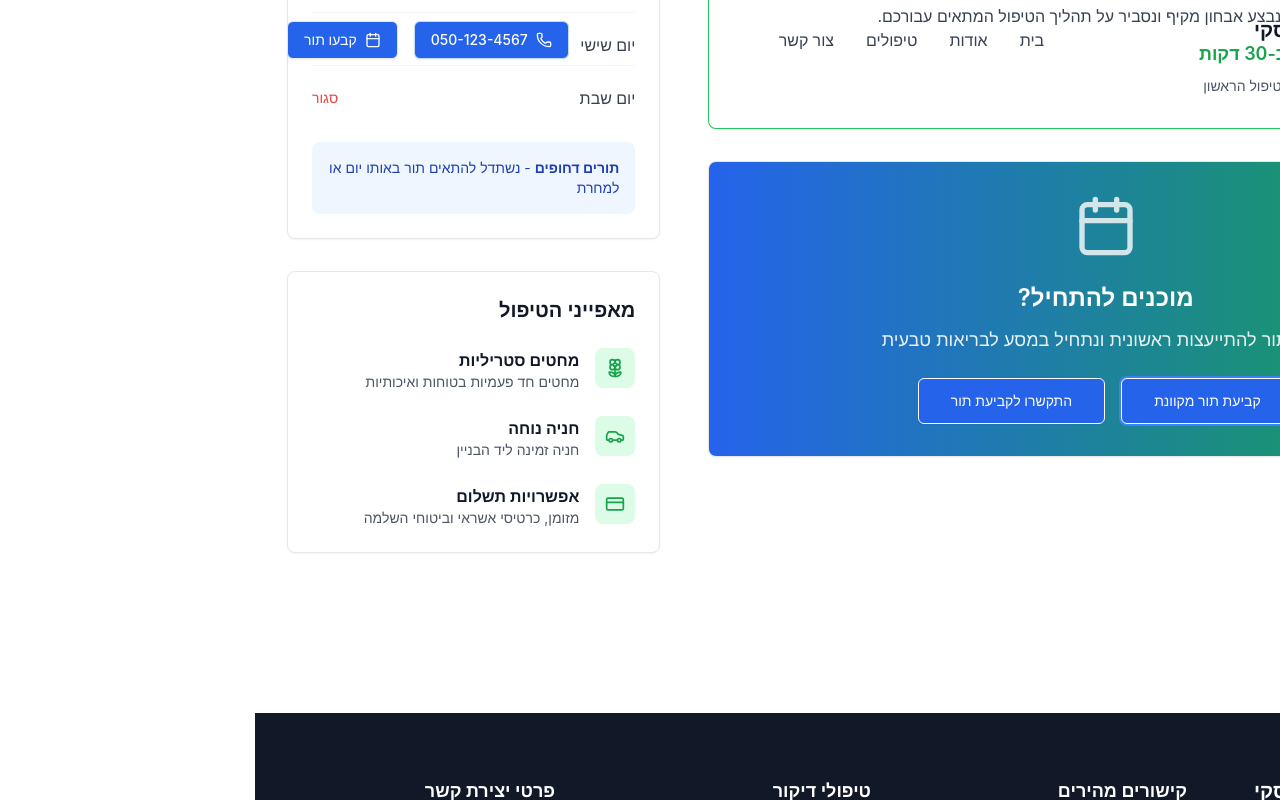
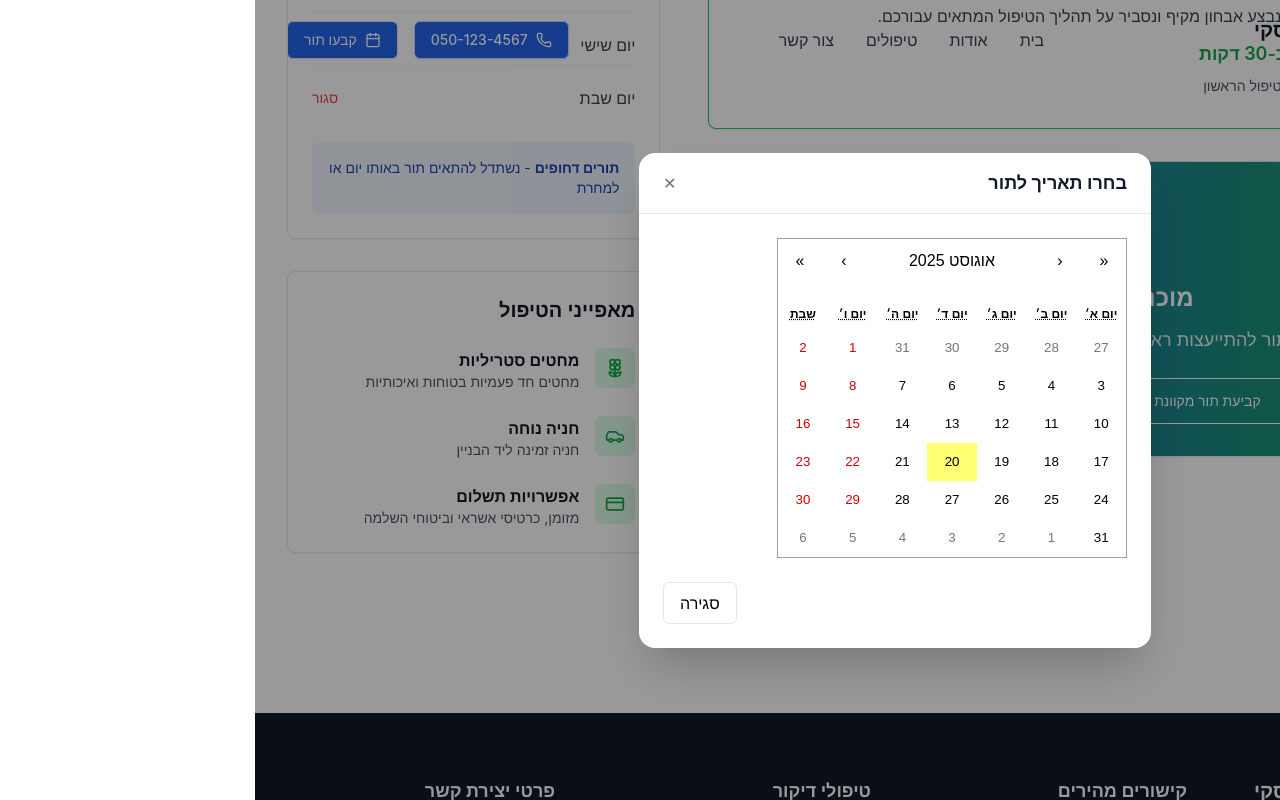
Before and after one commit to amirai21/naomi-website, a React (Vite) app: page / in a window 1280 px wide. Both pictures are taken after a click on the button "קביעת תור מקוונת". Shown: the part 5806-6606 px from the top of the page. Built offline with nearby package versions, Linux system fonts and the light colour scheme.

Commit message:
feat: update About section + add naomi image

```diff
--- a/package.json
+++ b/package.json
@@ -15,6 +15,7 @@
   "dependencies": {
     "lucide-react": "^0.540.0",
     "react": "^19.1.1",
+    "react-calendar": "^6.0.0",
     "react-dom": "^19.1.1"
   },
   "devDependencies": {
--- a/src/components/home/Contact.jsx
+++ b/src/components/home/Contact.jsx
@@ -1,6 +1,9 @@
-import React from 'react';
+import React, { useState } from 'react';
+import { call_phone } from '@/utils/phone';
 import { Card } from '@/components/ui/card';
 import { Button } from '@/components/ui/button';
+import { Modal } from '@/components/ui/modal';
+import { CalendarWidget } from '@/components/ui/calendar_widget';
 import {
   Phone,
   Mail,
@@ -13,6 +16,7 @@ import {
 } from 'lucide-react';
 
 export default function Contact() {
+  const [is_calendar_open, set_is_calendar_open] = useState(false);
   const contactInfo = [
     {
       icon: Phone,
@@ -120,7 +124,7 @@ export default function Contact() {
             </Card>
 
             {/* Schedule Appointment CTA */}
-            <Card className="p-8 bg-gradient-to-r from-blue-600 to-green-600 text-white">
+            <Card id="calendar" className="p-8 bg-gradient-to-r from-blue-600 to-green-600 text-white">
               <div className="text-center space-y-6">
                 <Calendar className="w-16 h-16 mx-auto opacity-80" />
                 <div>
@@ -129,10 +133,10 @@ export default function Contact() {
                     קבעו תור להתייעצות ראשונית ונתחיל במסע לבריאות טבעית
                   </p>
                   <div className="flex flex-col sm:flex-row gap-4 justify-center">
-                  <Button variant="outline" className="border-white text-white hover:bg-white hover:text-blue-600 px-8 py-3">
-                  קביעת תור מקוונת
-                    </Button>
-                    <Button variant="outline" className="border-white text-white hover:bg-white hover:text-blue-600 px-8 py-3">
+                    <button onClick={() => set_is_calendar_open(true)} className="inline-flex items-center justify-center rounded-md border px-8 py-3 text-sm font-medium border-white text-white hover:bg-white hover:text-blue-600">
+                      קביעת תור מקוונת
+                    </button>
+                    <Button variant="outline" className="border-white text-white hover:bg-white hover:text-blue-600 px-8 py-3" onClick={() => call_phone('050-123-4567')}>
                       התקשרו לקביעת תור
                     </Button>
                   </div>
@@ -188,6 +192,15 @@ export default function Contact() {
             </Card>
           </div>
         </div>
+        <Modal is_open={is_calendar_open} on_close={() => set_is_calendar_open(false)} title="בחרו תאריך לתור">
+          <CalendarWidget on_select={(date) => {
+            alert(`תאריך שנבחר: ${date.toLocaleDateString('he-IL')}`);
+            set_is_calendar_open(false);
+          }} />
+          <div className="mt-6 text-left">
+            <button onClick={() => set_is_calendar_open(false)} className="px-4 py-2 rounded-md border">סגירה</button>
+          </div>
+        </Modal>
       </div>
     </section>
   );
--- a/src/components/home/Footer.jsx
+++ b/src/components/home/Footer.jsx
@@ -15,7 +15,7 @@ export default function Footer() {
     { name: 'אודות ד״ר קוביליאנסקי', href: '#about' },
     { name: 'טיפולי דיקור', href: '#services' },
     { name: 'צור קשר', href: '#contact' },
-    { name: 'קביעת תורים', href: '#' },
+    { name: 'קביעת תורים', href: '#calendar' },
     { name: 'מידע על טיפולים', href: '#' },
     { name: 'שאלות נפוצות', href: '#' }
   ];
--- a/src/components/home/Hero.jsx
+++ b/src/components/home/Hero.jsx
@@ -1,5 +1,7 @@
 import React from 'react';
 import { Button } from '@/components/ui/button';
+import { scroll_to_id } from '@/utils/scroll';
+import { call_phone } from '@/utils/phone';
 import { Phone, Calendar, MapPin } from 'lucide-react';
 import dikurImage from '@/assets/dry_needling.jpg';
 
@@ -33,12 +35,12 @@ export default function Hero() {
             </div>
 
             <div className="flex flex-col sm:flex-row gap-4">
-              <Button className="bg-blue-600 hover:bg-blue-700 text-white px-8 py-6 text-lg rounded-xl shadow-lg hover:shadow-xl transition-all duration-300">
+              <Button className="bg-blue-600 hover:bg-blue-700 text-white px-8 py-6 text-lg rounded-xl shadow-lg hover:shadow-xl transition-all duration-300" onClick={() => scroll_to_id('calendar')}>
                 <Calendar className="w-5 h-5 ml-3" />
                 קבעו תור
               </Button>
 
-              <Button variant="outline" className="border-blue-200 text-blue-700 hover:bg-blue-50 px-8 py-6 text-lg rounded-xl transition-all duration-300">
+              <Button variant="outline" className="border-blue-200 text-blue-700 hover:bg-blue-50 px-8 py-6 text-lg rounded-xl transition-all duration-300" onClick={() => call_phone('050-123-4567')}>
                 <Phone className="w-5 h-5 ml-3" />
                 צרו קשר היום
               </Button>
--- a/src/components/home/Services.jsx
+++ b/src/components/home/Services.jsx
@@ -1,4 +1,4 @@
-import React from 'react';
+import React, { useState } from 'react';
 import { Card, CardContent, CardHeader } from '@/components/ui/card';
 import {
   Zap,
@@ -12,8 +12,11 @@ import {
   Moon,
   Smile
 } from 'lucide-react';
+import { Modal } from '@/components/ui/modal';
+import { CalendarWidget } from '@/components/ui/calendar_widget';
 
 export default function Services() {
+  const [is_calendar_open, set_is_calendar_open] = useState(false);
   const services = [
     {
       icon: Zap,
@@ -80,7 +83,7 @@ export default function Services() {
           <h2 className="text-4xl lg:text-5xl font-light text-gray-900 mb-6 text-center">
             <span className="block text-blue-600 font-medium">דיקור יבש</span>
           </h2>
-          <p className="text-xl text-gray-600 max-w-3xl mx-auto leading-relaxed">
+          <div className="text-xl text-gray-600 max-w-3xl mx-auto leading-relaxed">
             דיקור יבש, הידוע גם בשם דיקור מערבי, הוא טכניקת פיזיותרפיה הכוללת החדרת מחטים דקות לשרירים על מנת להקל על כאב, לשפר את טווח התנועה ולהפחית מתח שרירים.
             דיקור יבש אינו קשור לדיקור סיני, למרות השימוש במחטים, מכיוון שהוא מתמקד בעקרונות אנטומיים ופיזיולוגיים מערביים ולא במערכת האנרגיה הסינית.
             <br/><br/>
@@ -110,7 +113,7 @@ export default function Services() {
             <strong>האם הטיפול בטוח?</strong>
             <br/>
             דיקור יבש נחשב בטוח כאשר מבוצע על ידי אנשי מקצוע מיומנים. תופעות לוואי אפשריות הן כאב קל או אי נוחות מקומית באזור הדיקור, אשר חולפים לרוב תוך זמן קצר.
-          </p>
+          </div>
         </div>
 
         {/* New Title */}
@@ -171,7 +174,7 @@ export default function Services() {
               קבעו תור להתייעצות ראשונית וגלו איך דיקור רפואי יכול לעזור לכם
             </p>
             <div className="flex flex-col sm:flex-row gap-4 justify-center pt-6">
-              <button className="bg-white text-blue-600 px-8 py-4 rounded-xl font-semibold hover:bg-gray-50 transition-colors duration-300">
+              <button className="bg-white text-blue-600 px-8 py-4 rounded-xl font-semibold hover:bg-gray-50 transition-colors duration-300" onClick={() => set_is_calendar_open(true)}>
                 <Clock className="w-5 h-5 ml-2 inline" />
                 קבעו תור
               </button>
@@ -181,6 +184,15 @@ export default function Services() {
             </div>
           </div>
         </div>
+        <Modal is_open={is_calendar_open} on_close={() => set_is_calendar_open(false)} title="בחרו תאריך לתור">
+          <CalendarWidget on_select={(date) => {
+            alert(`תאריך שנבחר: ${date.toLocaleDateString('he-IL')}`);
+            set_is_calendar_open(false);
+          }} />
+          <div className="mt-6 text-left">
+            <button onClick={() => set_is_calendar_open(false)} className="px-4 py-2 rounded-md border">סגירה</button>
+          </div>
+        </Modal>
       </div>
     </section>
   );
--- /dev/null
+++ b/src/components/ui/calendar_widget.jsx
@@ -0,0 +1,13 @@
+import React from 'react';
+import Calendar from 'react-calendar';
+import 'react-calendar/dist/Calendar.css';
+
+export function CalendarWidget({ on_select }) {
+  return (
+    <div dir="rtl">
+      <Calendar onClickDay={(value) => on_select?.(value)} locale="he-IL" />
+    </div>
+  );
+}
+
+export default CalendarWidget;
--- /dev/null
+++ b/src/components/ui/modal.jsx
@@ -0,0 +1,30 @@
+import React, { useEffect } from 'react';
+
+export function Modal({ is_open, on_close, title, children }) {
+  useEffect(() => {
+    const handleKey = (e) => {
+      if (e.key === 'Escape') on_close();
+    };
+    if (is_open) document.addEventListener('keydown', handleKey);
+    return () => document.removeEventListener('keydown', handleKey);
+  }, [is_open, on_close]);
+
+  if (!is_open) return null;
+
+  return (
+    <div className="fixed inset-0 z-50 flex items-center justify-center" role="dialog" aria-modal="true">
+      <div className="absolute inset-0 bg-black/40" onClick={on_close} />
+      <div className="relative w-full max-w-lg mx-4 bg-white rounded-2xl shadow-2xl overflow-hidden" dir="rtl">
+        <div className="flex items-center justify-between px-6 py-4 border-b">
+          <h3 className="text-lg font-semibold text-gray-900">{title}</h3>
+          <button onClick={on_close} className="text-gray-500 hover:text-gray-700" aria-label="סגירה">✕</button>
+        </div>
+        <div className="p-6">
+          {children}
+        </div>
+      </div>
+    </div>
+  );
+}
+
+export default Modal;
--- /dev/null
+++ b/src/utils/phone.js
@@ -0,0 +1,6 @@
+export function call_phone(phone_number) {
+  const sanitized = String(phone_number).replace(/[^+0-9]/g, '');
+  window.location.href = `tel:${sanitized}`;
+}
+
+export default call_phone;
--- /dev/null
+++ b/src/utils/scroll.js
@@ -0,0 +1,6 @@
+export function scroll_to_id(id) {
+  const element = document.getElementById(id);
+  if (element) element.scrollIntoView({ behavior: 'smooth' });
+}
+
+export default scroll_to_id;
```
Also changed, not shown: src/components/home/Navigation.jsx (+7 -8 lines), 1 other file (tests, documents, lock files or other folders).
